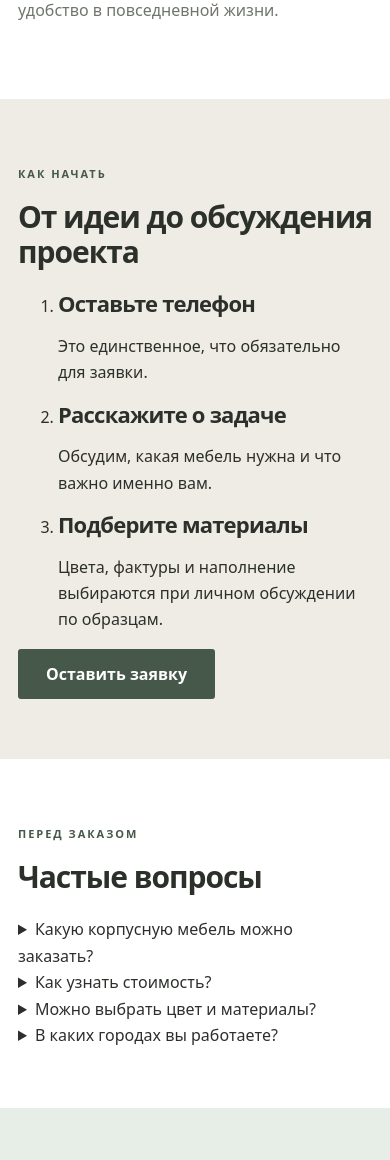
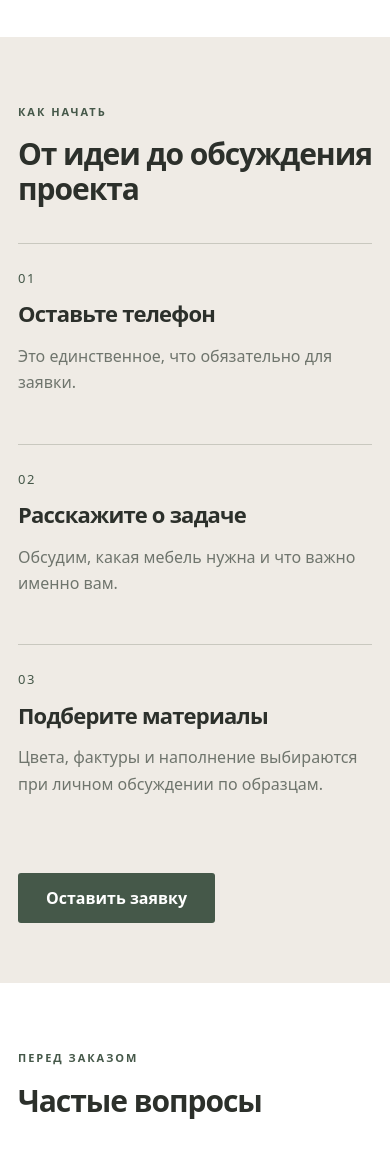
Before and after one commit to calex794/mebel, a Django app: page / in a window 390 px wide. Shown: the part 1870-3030 px from the top of the page. Run offline with Django 5.2, Linux system fonts and the light colour scheme; data comes from the database, SQL or seed files in the repository; data that the repository does not hold is empty.

Commit message:
test: cover landing hierarchy and editable FAQ; style sections

```diff
--- a/static/css/site.css
+++ b/static/css/site.css
@@ -12,3 +12,14 @@
 .hero-consent input{margin-top:3px}
 .hero-consent a{text-decoration:underline;text-underline-offset:2px}
 @media(max-width:560px){.hero-quick-row{flex-direction:column}.hero-quick-row .button{width:100%}}
+
+/* Landing sections: calm hierarchy and editorial evidence. */
+.hero-copy{min-width:0}.hero-copy h1{font-size:clamp(35px,4.4vw,58px);max-width:750px}
+.process-steps{display:grid;grid-template-columns:repeat(3,minmax(0,1fr));gap:32px;counter-reset:steps;list-style:none;margin:36px 0;padding:0}
+.process-steps li{padding:24px 0;border-top:1px solid #c9c8bf;counter-increment:steps}
+.process-steps li:before{content:"0" counter(steps);display:block;font-size:13px;letter-spacing:.12em;color:var(--olive)}
+.process-steps p{color:var(--muted)}.about-copy{max-width:740px;margin-top:55px;border-top:1px solid var(--border);padding-top:26px}
+.about-copy p{color:var(--muted)}.faq-list{max-width:840px}.faq-item{border-bottom:1px solid var(--border);padding:18px 0}
+.faq-item summary{cursor:pointer;font-size:19px;font-weight:650;line-height:1.4;padding-right:28px}
+.faq-answer{max-width:700px;color:var(--muted)}.faq-answer p{margin:14px 0 2px}
+@media(max-width:850px){.process-steps{grid-template-columns:1fr;gap:8px}.hero-copy h1{font-size:clamp(34px,7vw,52px)}}
```
